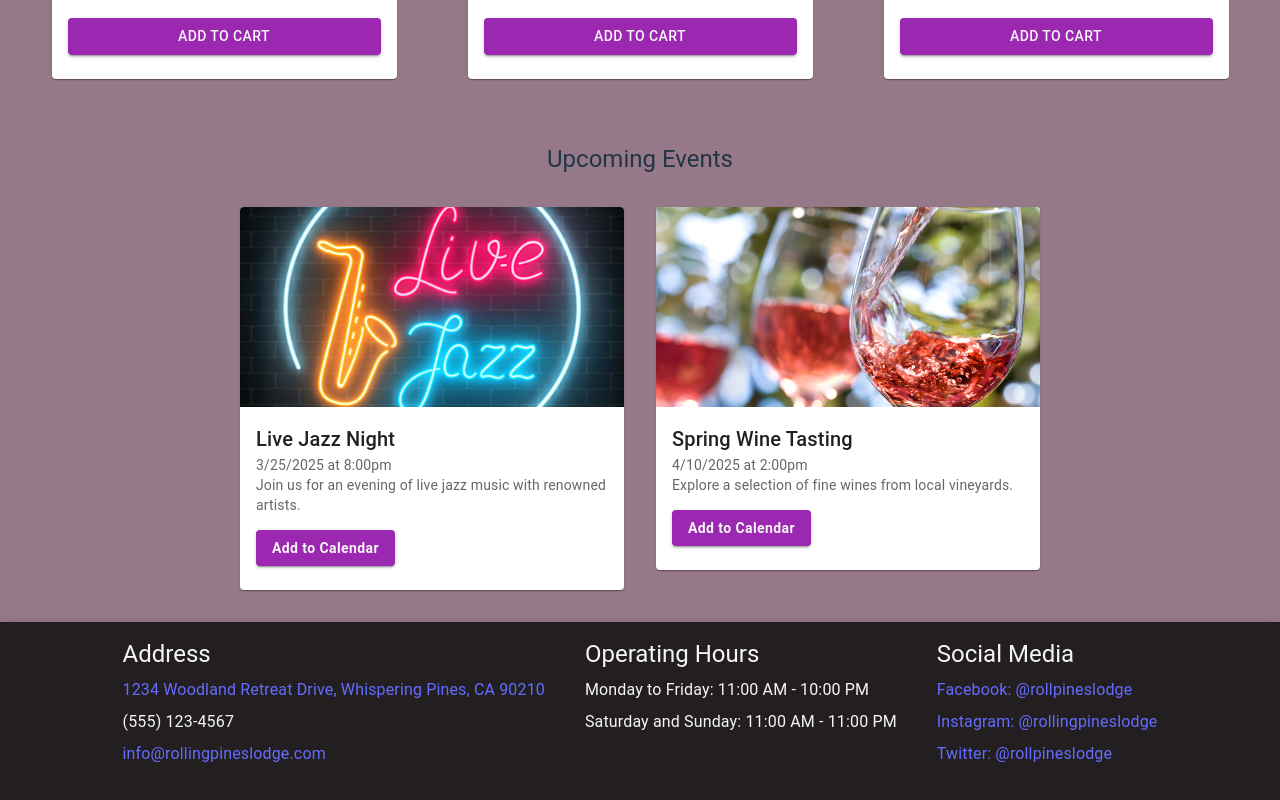
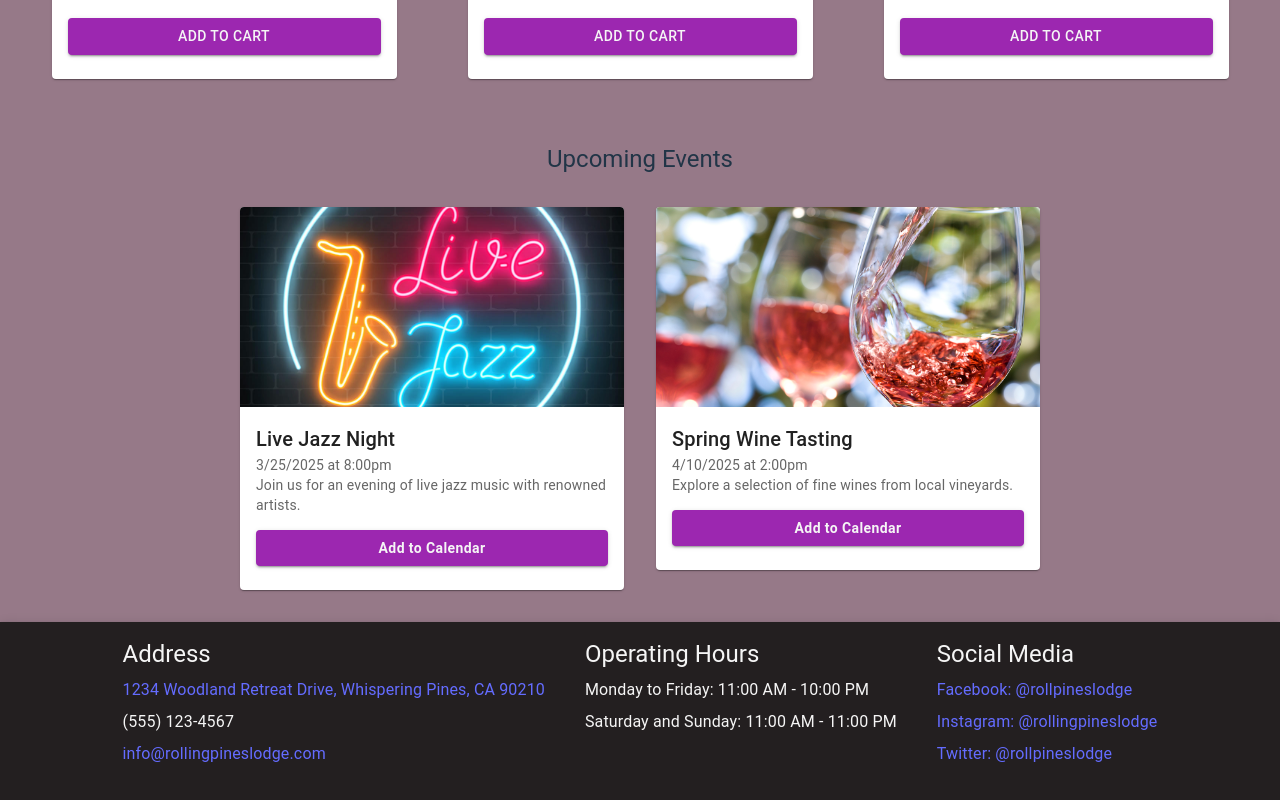
Before and after one commit to Harrison-Holt/rolling-pines-lodge, a React (Vite) app: page / in a window 1280 px wide. Shown: the part 982-1782 px from the top of the page. Built offline with nearby package versions, Linux system fonts and the light colour scheme.

Commit message:
Initial Commit

```diff
--- a/src/frontend/event_section.jsx
+++ b/src/frontend/event_section.jsx
@@ -80,7 +80,7 @@ function UpcomingEvents() {
                   image={event.image}
                   alt={event.title}
                 />
-                <CardContent>
+                <CardContent sx={{ display: 'flex', flexDirection: 'column', alignItems: 'cemter'}}>
                   <Typography variant="h6">{event.title}</Typography>
                   <Typography variant="body2" color="text.secondary">
                     {new Date(event.date).toLocaleDateString()} at {event.time}
```
